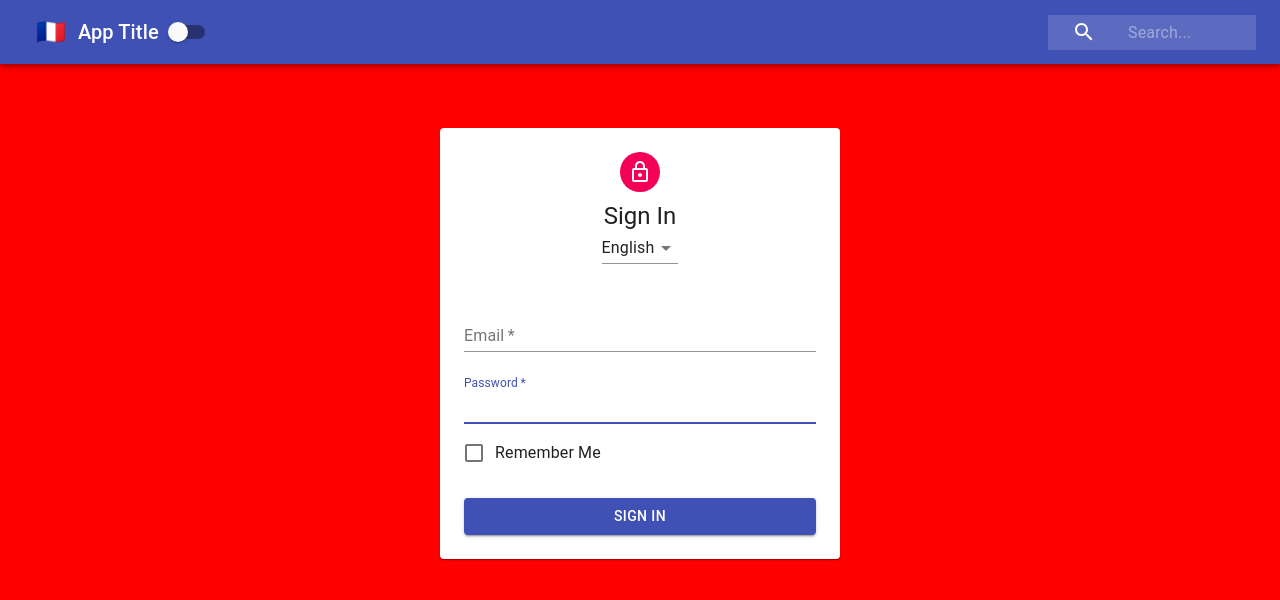
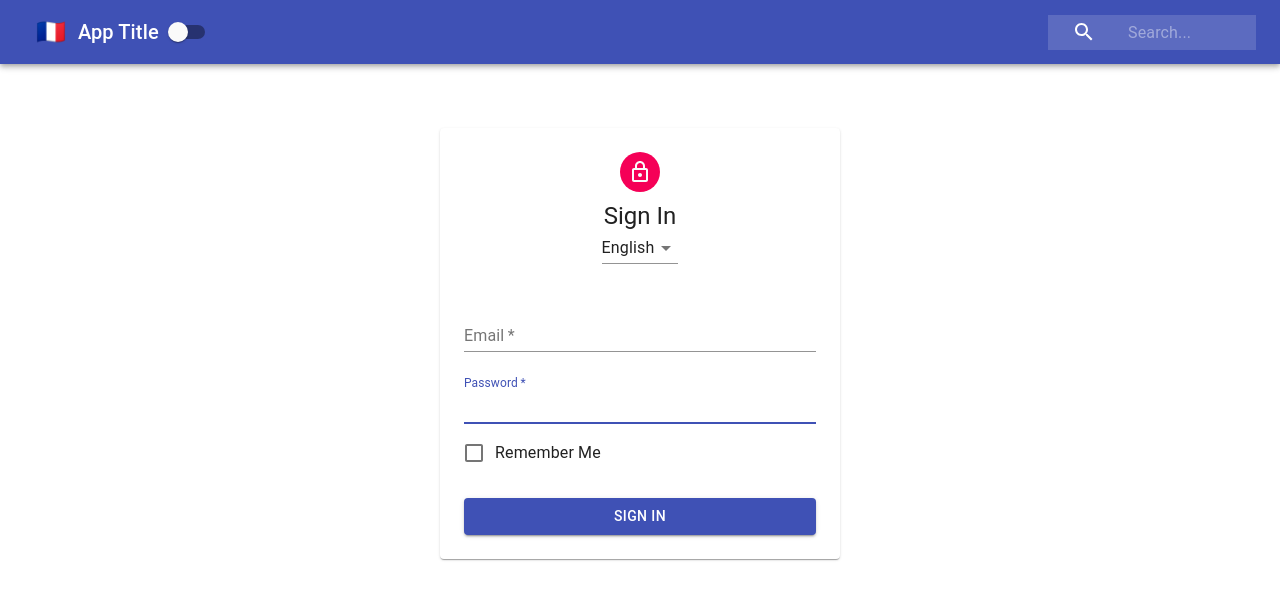
Before and after one commit to christianhubbard/context-language-signon, a React (Create React App) app: page / in a window 1280 px wide. Shown: the top 600 px of the page. Built offline with nearby package versions, Linux system fonts and the light colour scheme.

Commit message:
Building initial Context

```diff
--- a/src/App.js
+++ b/src/App.js
@@ -2,14 +2,17 @@ import React from 'react';
 import Navbar from './Navbar'
 import Form from './Form'
 import PageContent from './PageContent'
+import {ThemeProvider} from './contexts/ThemeContext'
 
 
 function App() {
   return (
+    <ThemeProvider>
     <PageContent>
       <Navbar />
       <Form />
     </ PageContent >
+    </ThemeProvider>
   );
 }
 
--- a/src/PageContent.js
+++ b/src/PageContent.js
@@ -3,7 +3,7 @@ import React, { Component } from 'react'
 export default class PageContent extends Component {
     render() {
         const styles={
-            backgroundColor: 'red',
+            backgroundColor: 'white',
             height: '100vh',
             width: '100vw',
         }
--- /dev/null
+++ b/src/contexts/ThemeContext.js
@@ -0,0 +1,19 @@
+import React, {Component, createContext} from 'react';
+
+export const ThemeContext = createContext();
+
+export class ThemeProvider extends Component {
+    constructor(props) {
+        super(props)
+        this.state = {
+            isDarkMode: true,
+        }
+    }
+    render() {
+        return (
+        <ThemeContext.Provider value={{...this.state, tastesLikechicken: true}}>
+            {this.props.children}
+        </ThemeContext.Provider>
+        )
+    }
+};
```
